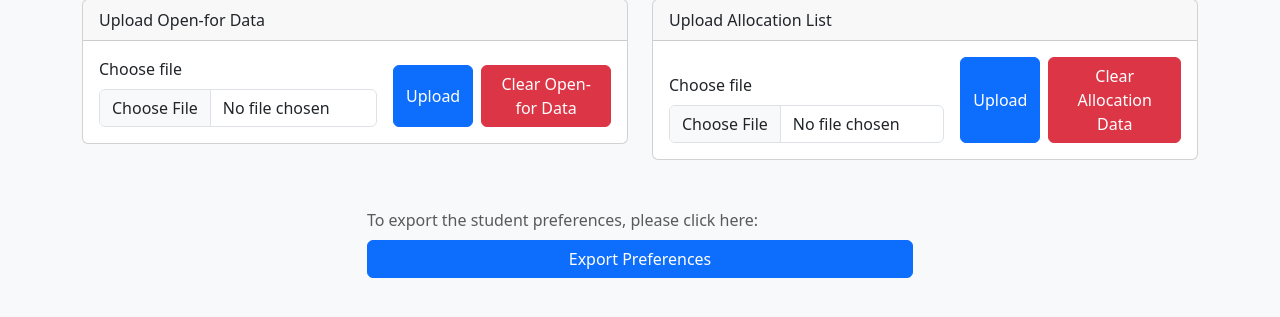
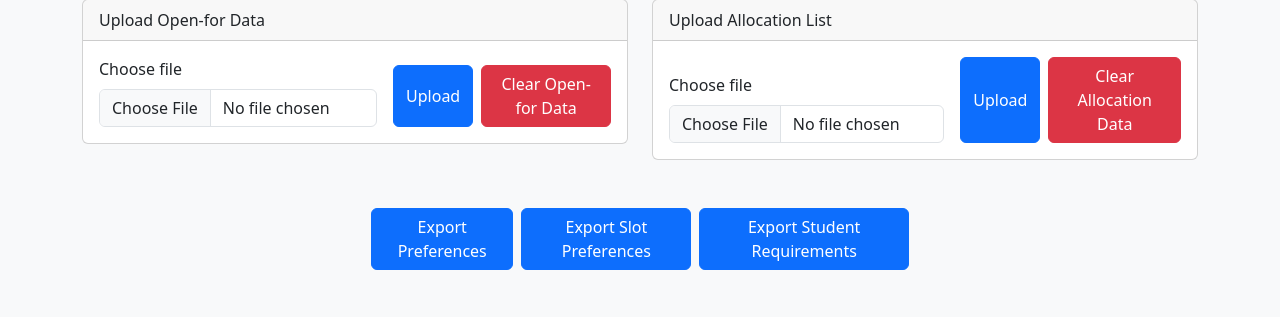
Before and after one commit to PicantaData/Elective-Registration-System, a Django app: page /admin-panel/ in a window 1280 px wide. Shown: the part 347-664 px from the top of the page. Run offline with Django 4.2, Linux system fonts and the light colour scheme.

Commit message:
admin-controls-updated

```diff
--- a/ers/ers/urls.py
+++ b/ers/ers/urls.py
@@ -18,7 +18,7 @@ from django.contrib import admin
 from django.contrib.auth import views as auth_views
 from django.urls import path, include
 from student import views
-from student.views import PreferenceDownload
+from student.views import PreferenceDownload, RequirementsDownload, SlotPreferenceDownload
 
 urlpatterns = [
     path('admin/', admin.site.urls),
@@ -32,6 +32,8 @@ urlpatterns = [
     path('admin-panel/upload/courseData/',views.UploadCourses, name='uCourses'),
     path('admin-panel/upload/openforData/',views.UploadOpenFor, name='uOpen-for'),
     path('admin-panel/upload/allocationData/',views.UploadAllocation, name='uAllocation'),
-    path('admin-panel/download/preferences/',PreferenceDownload, name="dpreferences")
+    path('admin-panel/download/preferences/',PreferenceDownload, name="dpreferences"),
+    path('admin-panel/download/requirements/',RequirementsDownload, name="drequirements"),
+    path('admin-panel/download/slot-preferences/',SlotPreferenceDownload, name="drequirements")
 
 ]
--- a/ers/student/templates/admin_panel.html
+++ b/ers/student/templates/admin_panel.html
@@ -125,17 +125,6 @@
     </div>
   </div>
 
-  <!-- Export Preferences -->
-  <div class="row mb-4">
-    <div class="col-md-6 offset-md-3">
-      <p class="text-muted mb-2">
-        To export the student preferences, please click here:
-      </p>
-      <button type="button" class="btn btn-primary w-100" data-bs-toggle="modal" data-bs-target="#download-modal">
-        Export Preferences
-      </button>
-    </div>
-  </div>
 
   <!-- Modal for Clear Data Confirmation -->
   <div class="modal fade" id="clearDataModal" tabindex="-1" aria-labelledby="clearDataModalLabel" aria-hidden="true">
@@ -225,6 +214,33 @@
     </div>
   </div>
 
+  <div class="row mb-4">
+    <div class="col-md-6 offset-md-3">
+      <div class="d-flex justify-content-between">
+        <!-- Export Preferences Button -->
+        <div class="text-center flex-fill mx-1">
+          <button type="button" class="btn btn-primary w-100" data-bs-toggle="modal" data-bs-target="#download-modal">
+            Export Preferences
+          </button>
+        </div>
+
+        <!-- Export Slot Preferences Button -->
+        <div class="text-center flex-fill mx-1">
+          <button type="button" class="btn btn-primary w-100" data-bs-toggle="modal" data-bs-target="#download-slotpreferences">
+            Export Slot Preferences
+          </button>
+        </div>
+
+        <!-- Export Student Requirements Button -->
+        <div class="text-center flex-fill mx-1">
+          <button type="button" class="btn btn-primary w-100" data-bs-toggle="modal" data-bs-target="#download-requirements">
+            Export Student Requirements
+          </button>
+        </div>
+      </div>
+    </div>
+  </div>
+
 <!-- Modal for Export Preferences -->
 <div class="modal fade" id="download-modal" tabindex="-1">
   <div class="modal-dialog">
@@ -239,7 +255,6 @@
           <div class="form-group mb-3">
             <label for="format" class="form-label">Select Format:</label>
             <select name="format" class="form-select" id="format">
-                <option value="xls">XLS</option>
               <option value="csv">CSV</option>
               <option value="xlsx">XLSX</option>
             </select>
@@ -250,5 +265,56 @@
     </div>
   </div>
 </div>
+
+<!-- Modal for Export Slot Preferences -->
+<div class="modal fade" id="download-slotpreferences" tabindex="-1">
+  <div class="modal-dialog">
+    <div class="modal-content">
+      <div class="modal-header">
+        <h5 class="modal-title">Download Slot Preferences</h5>
+        <button type="button" class="btn-close" data-bs-dismiss="modal" aria-label="Close"></button>
       </div>
+      <div class="modal-body">
+        <form action="{% url 'drequirements' %}" method="POST">
+          {% csrf_token %}
+          <div class="form-group mb-3">
+            <label for="format" class="form-label">Select Format:</label>
+            <select name="format" class="form-select" id="format">
+              <option value="csv">CSV</option>
+              <option value="xlsx">XLSX</option>
+            </select>
+          </div>
+          <button type="submit" class="btn btn-primary">Download</button>
+        </form>
+      </div>
+    </div>
+  </div>
+</div>
+
+<!-- Modal for Export Student Requirements -->
+<div class="modal fade" id="download-requirements" tabindex="-1">
+  <div class="modal-dialog">
+    <div class="modal-content">
+      <div class="modal-header">
+        <h5 class="modal-title">Download Student Requirements</h5>
+        <button type="button" class="btn-close" data-bs-dismiss="modal" aria-label="Close"></button>
+      </div>
+      <div class="modal-body">
+        <form action="{% url 'drequirements' %}" method="POST">
+          {% csrf_token %}
+          <div class="form-group mb-3">
+            <label for="format" class="form-label">Select Format:</label>
+            <select name="format" class="form-select" id="format">
+              <option value="csv">CSV</option>
+              <option value="xlsx">XLSX</option>
+            </select>
+          </div>
+          <button type="submit" class="btn btn-primary">Download</button>
+        </form>
+      </div>
+    </div>
+  </div>
+</div>
+
+
 {% endblock %}
--- a/ers/student/views.py
+++ b/ers/student/views.py
@@ -4,7 +4,7 @@ from django.contrib import messages
 from tablib import Dataset
 import pandas as pd
 from django.views.generic.edit import FormView
-from .admin import PreferenceResources
+from .admin import PreferenceResources, RequirementsResource, SlotPreferenceResources
 from django.http import HttpResponse
 import logging
 import re
@@ -463,9 +463,6 @@ def PreferenceDownload(request):
             if file_format == 'csv':
                 response = HttpResponse(dataset.csv, content_type='text/csv')
                 response['Content-Disposition'] = 'attachment; filename="preferences.csv"'
-            elif file_format == 'xls':
-                response = HttpResponse(dataset.xls, content_type='application/vnd.ms-excel')
-                response['Content-Disposition'] = 'attachment; filename="preferences.xls"'
             elif file_format == 'xlsx':
                 response = HttpResponse(dataset.xlsx, content_type='application/vnd.openxmlformats-officedocument.spreadsheetml.sheet')
                 response['Content-Disposition'] = 'attachment; filename="preferences.xlsx"'
@@ -477,3 +474,65 @@ def PreferenceDownload(request):
         form = FormatForm()
 
     return render(request, 'admin_panel.html', {'form': form})
+
+
+def SlotPreferenceDownload(request):
+    if request.method == 'POST':
+        form = FormatForm(request.POST)
+        if form.is_valid():
+            file_format = form.cleaned_data['format']
+            slot_preferences = SlotPreference.objects.all().order_by('student', 'slot_preference', 'preference_index')
+
+            # Check if preferences exist
+            if not slot_preferences.exists():
+                messages.warning(request, 'No data available to download.')
+                return render(request, 'admin_panel.html')
+
+            slot_pref_resource = SlotPreferenceResources()
+            dataset = slot_pref_resource.export(slot_preferences)
+
+            dataset.headers = ('StudentID', 'Slot', 'Preference No.')
+            if file_format == 'csv':
+                response = HttpResponse(dataset.csv, content_type='text/csv')
+                response['Content-Disposition'] = 'attachment; filename="slot_preferences.csv"'
+            elif file_format == 'xlsx':
+                response = HttpResponse(dataset.xlsx, content_type='application/vnd.openxmlformats-officedocument.spreadsheetml.sheet')
+                response['Content-Disposition'] = 'attachment; filename="slot_preferences.xlsx"'
+            else:
+                response = HttpResponse(status=400)
+
+            return response
+    else:
+        form = FormatForm()
+
+    return render(request, 'admin_panel.html', {'form': form})
+
+
+def RequirementsDownload(request):
+    if request.method == 'POST':
+        form = FormatForm(request.POST)
+        if form.is_valid():
+            file_format = form.cleaned_data['format']
+            requirements = StudentRequirements.objects.all().order_by('student', 'category', 'count')
+
+            # Check if preferences exist
+            if not requirements.exists():
+                messages.warning(request, 'No data available to download.')
+                return render(request, 'admin_panel.html')
+
+            requirements_resource = RequirementsResource()
+            dataset = requirements_resource.export(requirements)
+
+            dataset.headers = ('StudentID', 'Program', 'Semester', 'Category', 'Count')
+            if file_format == 'csv':
+                response = HttpResponse(dataset.csv, content_type='text/csv')
+                response['Content-Disposition'] = 'attachment; filename="requirements.csv"'
+            elif file_format == 'xlsx':
+                response = HttpResponse(dataset.xlsx, content_type='application/vnd.openxmlformats-officedocument.spreadsheetml.sheet')
+                response['Content-Disposition'] = 'attachment; filename="requirements.xlsx"'
+            else:
+                response = HttpResponse(status=400)
+
+            return response
+    else:
+        form = FormatForm()
```
Also changed, not shown: ers/student/admin.py (+16 -1 lines), ers/student/migrations/0003_allocationresult.py (added), ers/student/migrations/0004_delete_allocationresult.py (added). Lines whose indentation alone changed are shown as unchanged.
